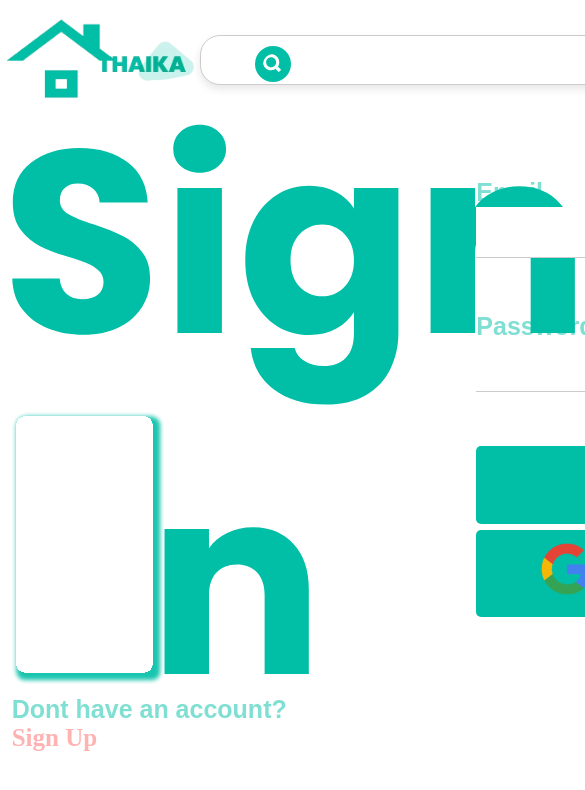
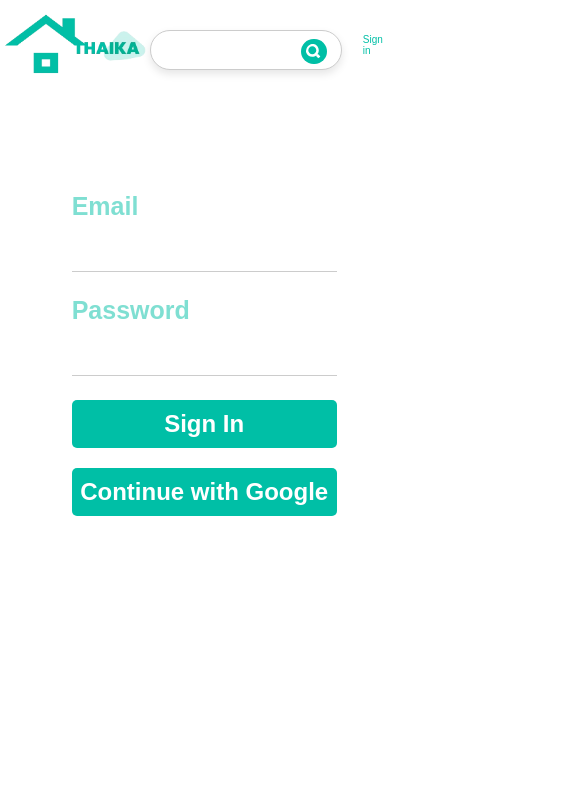
Before and after one commit to moosaraza123/Thaika, a React (Vite) app in the folder client/: page /sign-in in a window 390 px wide. Shown: the top 790 px of the page, 585 px wide, since content can reach past the window. Built offline with nearby package versions, Linux system fonts and the light colour scheme; no server answers.

Commit message:
completes

```diff
--- a/client/src/components/Header.css
+++ b/client/src/components/Header.css
@@ -85,3 +85,44 @@ list-style-type: none;
     background-color: #00BFA6;
     cursor: pointer;
   }
+  @media screen and (min-width: 320px) and (max-width: 480px) {
+    .mainHeadDiv ul {
+        flex-direction: row; /* Adjust to column layout for mobile */
+        align-items: center; /* Center items vertically */
+    }
+
+    .mainHeadDiv ul li:nth-child(1) img {
+        width: 150px; /* Adjust image width for mobile */
+    }
+
+    .mainHeadDiv ul li:nth-child(2) input {
+        width: 90%; /* Adjust input width for mobile */
+        max-width: 300px; /* Set max-width for smaller screens */
+        height: 40px; /* Adjust input height for mobile */
+        font-size: 16px; /* Adjust font size for mobile */
+        border-radius: 20px;
+        padding: 0px 15px; /* Adjust padding for mobile */
+        margin-top: 10px; /* Add margin top for spacing */
+    }
+    #home{
+      display: none;
+    }
+
+    .search-button {
+        top: 4%; /* Adjust button position for mobile */
+        right: 15%; /* Adjust button position for mobile */
+    }
+
+    .search-button .search-icon {
+        font-size: 16px; /* Adjust icon size for mobile */
+        padding: 0.3em; /* Adjust padding for mobile */
+    }
+    .no-underline:nth-child(1){
+      display: none;
+    }
+    .headerprofileimg {
+      height: 2rem;
+
+    }
+
+}
--- a/client/src/components/Header.jsx
+++ b/client/src/components/Header.jsx
@@ -54,7 +54,7 @@ function Header() {
         </li>
 
         <li>
-          <Link to='/'>
+          <Link  id='home' to='/'>
             <img src={home} alt="" />
           </Link>
         </li>
--- a/client/src/pages/style/Profile.css
+++ b/client/src/pages/style/Profile.css
@@ -179,3 +179,32 @@ color: grey;
     color: #00BFA6;
     border: 1px solid #00BFA6;
   }
+  @media screen and (min-width: 320px) and (max-width: 480px) {
+   .mainProfileDiv{
+    flex-direction: column;
+   }
+   .profile_detail{
+    margin-top: 60%;
+width: 100%;
+
+
+   }
+   .profile_detail button{
+    width: 100%;
+   }
+
+.profile_detail input {
+  margin: 0;
+  width: 100%;
+  font-size: 10px;
+}
+.deleteAccount{
+flex-direction: column;
+margin-top: 1%;
+}
+}
+@media screen and (min-width: 769px ) and (max-width: 1024px) {
+
+
+
+}
--- a/client/src/pages/style/SignIn.css
+++ b/client/src/pages/style/SignIn.css
@@ -112,3 +112,63 @@ transition: 2s;
 .SignInBtn1:hover{
     opacity: 0.3;
 }
+@media screen and (min-width: 320px) and (max-width: 480px) {
+    /* Center the login form div */
+    .SignInDiv {
+        display: flex;
+        flex-direction: column;
+        align-items: center; /* Center horizontally */
+        justify-content: center; /* Center vertically */
+        margin-top: 10%; /* Adjust margin top for positioning */
+    }
+
+    /* Hide all mockup-related elements for mobile */
+    .SignMockup, #mockup2, #mockup3 {
+        display: none;
+    }
+    .SignMockup img{
+        display: none;
+    }
+
+    /* Adjustments for the sign-in form */
+    .SignInForm {
+        width: 100%;
+        margin-top: 20%; /* Adjust margin top for spacing */
+        display: flex;
+        flex-direction: column;
+        align-items: center;
+    }
+
+    /* Adjustments for sign-in form inputs */
+    .SignInForm input {
+        width: 100%; /* Take up full width */
+        max-width: 300px; /* Limit maximum width */
+        font-size: 20px; /* Adjust font size */
+        margin-bottom: 10px; /* Adjust bottom margin */
+    }
+
+    /* Adjustments for the sign-in button */
+    .SignInBtn1, #googleBtn {
+        font-size: 24px; /* Adjust font size */
+        padding: 10px 0; /* Adjust padding */
+        width: 100%; /* Take up full width */
+        max-width: 300px; /* Limit maximum width */
+        margin-top: 20px; /* Adjust top margin */
+        text-align: center;
+    }
+
+    /* Hide Google sign-in button image for mobile */
+    #googleBtn img {
+        display: none;
+    }
+
+    /* Move mockup texts after the form */
+    #mockupText, #mockupText2 {
+ display: none;
+    }
+    .no-underline li{
+        font-size: 10px;
+
+    }
+
+}
--- a/client/src/pages/style/home.css
+++ b/client/src/pages/style/home.css
@@ -130,3 +130,18 @@ cursor: pointer;
     font-size: 40px;
   }
   /* Additional styles for ListingItem component */
+
+  @media screen and (min-width: 320px) and (max-width: 480px) {
+
+    .herocontainer h1{
+      font-size: 70px;
+    }
+    .herocontainer button{
+    font-size: 15px;
+    width: 40%;
+    }
+    #shovel{
+      left: 18%;
+      top: 79%;
+    }
+  }
--- a/client/src/pages/style/sigup.css
+++ b/client/src/pages/style/sigup.css
@@ -110,3 +110,63 @@ transition: 2s;
 .SignInBtn1:hover{
    opacity: 0.3;
 }
+@media screen and (min-width: 320px) and (max-width: 480px) {
+    /* Center the login form div */
+    .SignInDiv {
+        display: flex;
+        flex-direction: column;
+        align-items: center; /* Center horizontally */
+        justify-content: center; /* Center vertically */
+        margin-top: 10%; /* Adjust margin top for positioning */
+    }
+
+    /* Hide all mockup-related elements for mobile */
+    .SignMockup, #mockup2, #mockup3 {
+        display: none;
+    }
+    .SignMockup img{
+        display: none;
+    }
+
+    /* Adjustments for the sign-in form */
+    .SignInForm {
+        width: 100%;
+        margin-top: 20%; /* Adjust margin top for spacing */
+        display: flex;
+        flex-direction: column;
+        align-items: center;
+    }
+
+    /* Adjustments for sign-in form inputs */
+    .SignInForm input {
+        width: 100%; /* Take up full width */
+        max-width: 300px; /* Limit maximum width */
+        font-size: 20px; /* Adjust font size */
+        margin-bottom: 10px; /* Adjust bottom margin */
+    }
+
+    /* Adjustments for the sign-in button */
+    .SignInBtn1, #googleBtn {
+        font-size: 24px; /* Adjust font size */
+        padding: 10px 0; /* Adjust padding */
+        width: 100%; /* Take up full width */
+        max-width: 300px; /* Limit maximum width */
+        margin-top: 20px; /* Adjust top margin */
+        text-align: center;
+    }
+
+    /* Hide Google sign-in button image for mobile */
+    #googleBtn img {
+        display: none;
+    }
+
+    /* Move mockup texts after the form */
+    #mockupText, #mockupText2 {
+ display: none;
+    }
+    .no-underline li{
+        font-size: 10px;
+
+    }
+
+}
```
